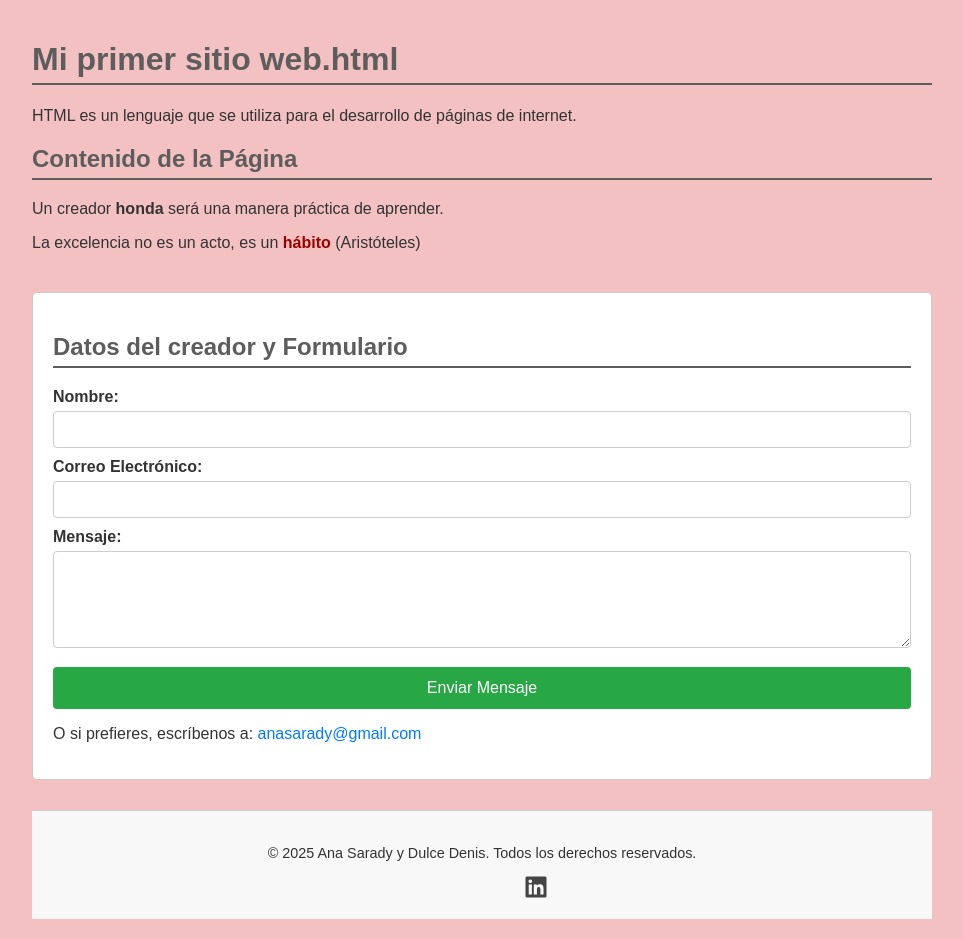
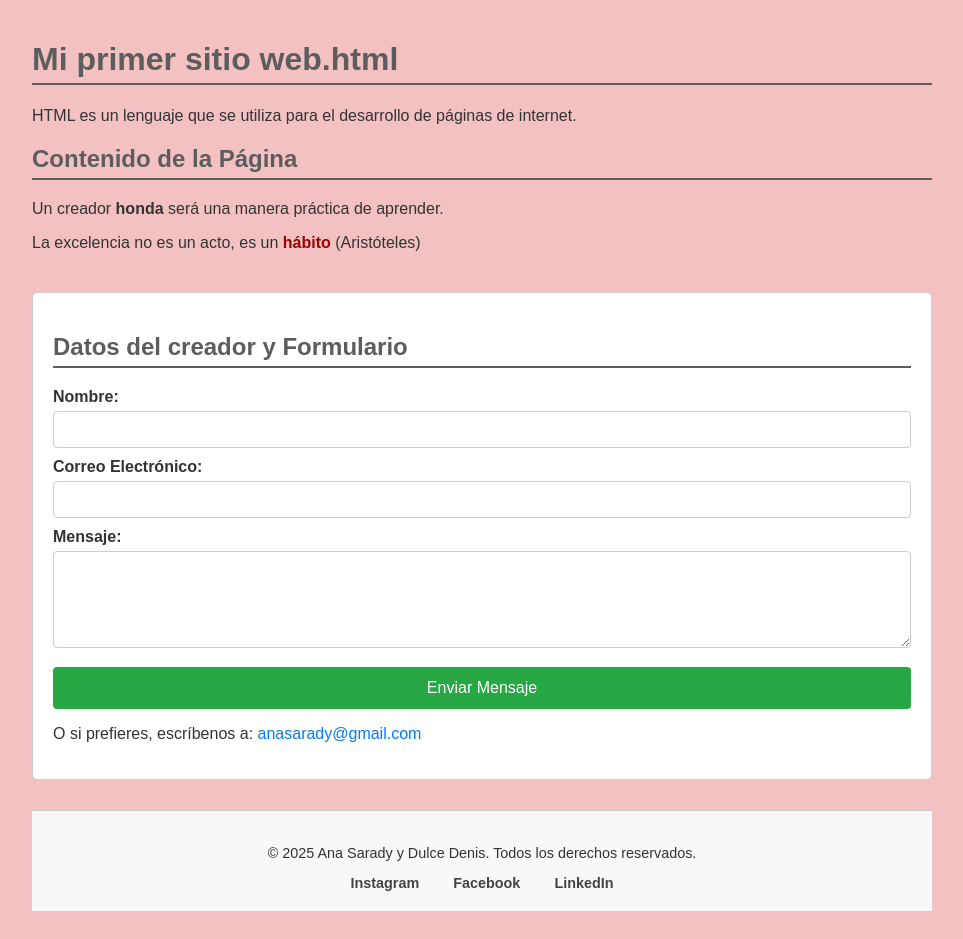
Before and after one commit to anasarady3-beep/mi-primer-sitio-web-personal, a plain HTML site: page index.html in a window 1280 px wide. Shown: the whole page, without its empty margins (158-1121 px from the left). Drawn offline with Linux system fonts and the light colour scheme.

Commit message:
Update index.html

```diff
--- a/index.html
+++ b/index.html
@@ -3,7 +3,6 @@
 <head>
     <title>Mi primer sitio web</title>
     <meta name="viewport" content="width=device-width, initial-scale=1.0">
-    <link rel="stylesheet" href="https://cdnjs.cloudflare.com/ajax/libs/font-awesome/6.5.1/css/all.min.css">
     <link rel="stylesheet" href="style.css">
 </head>
 <body>
@@ -42,17 +41,10 @@
     <footer>
         <p>&copy; 2025 Ana Sarady y Dulce Denis. Todos los derechos reservados.</p>
 
-        <div class="redes-sociales">
-
-            <a href="https://www.instagram.com/ann._accosta?igsh=MW4wZno1d3YzMWZkYQ==" target="_blank">
-                <i class=fab fa-instagram"></i>
-            </a>
-            <a href="https://www.facebook.com/share/1BorB3BXSk/" target="_blank">
-                <i class=fab fa-facebook"></i>
-            </a>
-            <a href="https://www.linkedin.com/in/ana-sarady-lópez-acosta-559b50397?utm_source=share_via&utm_content=profile&utm_medium=member_android" target="_blank">
-                <i class="fab fa-linkedin"></i>
-            </a>
+             <div class="redes-sociales">
+            <a href="https://www.instagram.com/ann._accosta?igsh=MW4wZno1d3YzMWZkYQ==" target="_blank">Instagram</a>
+            <a href="https://www.facebook.com/share/1BorB3BXSk/" target="_blank">Facebook</a>
+            <a href="https://www.linkedin.com/in/ana-sarady-lópez-acosta-559b50397?utm_source=share_via&utm_content=profile&utm_medium=member_android" target="_blank">LinkedIn</a>
         </div>
     </footer>
 </body>
```
